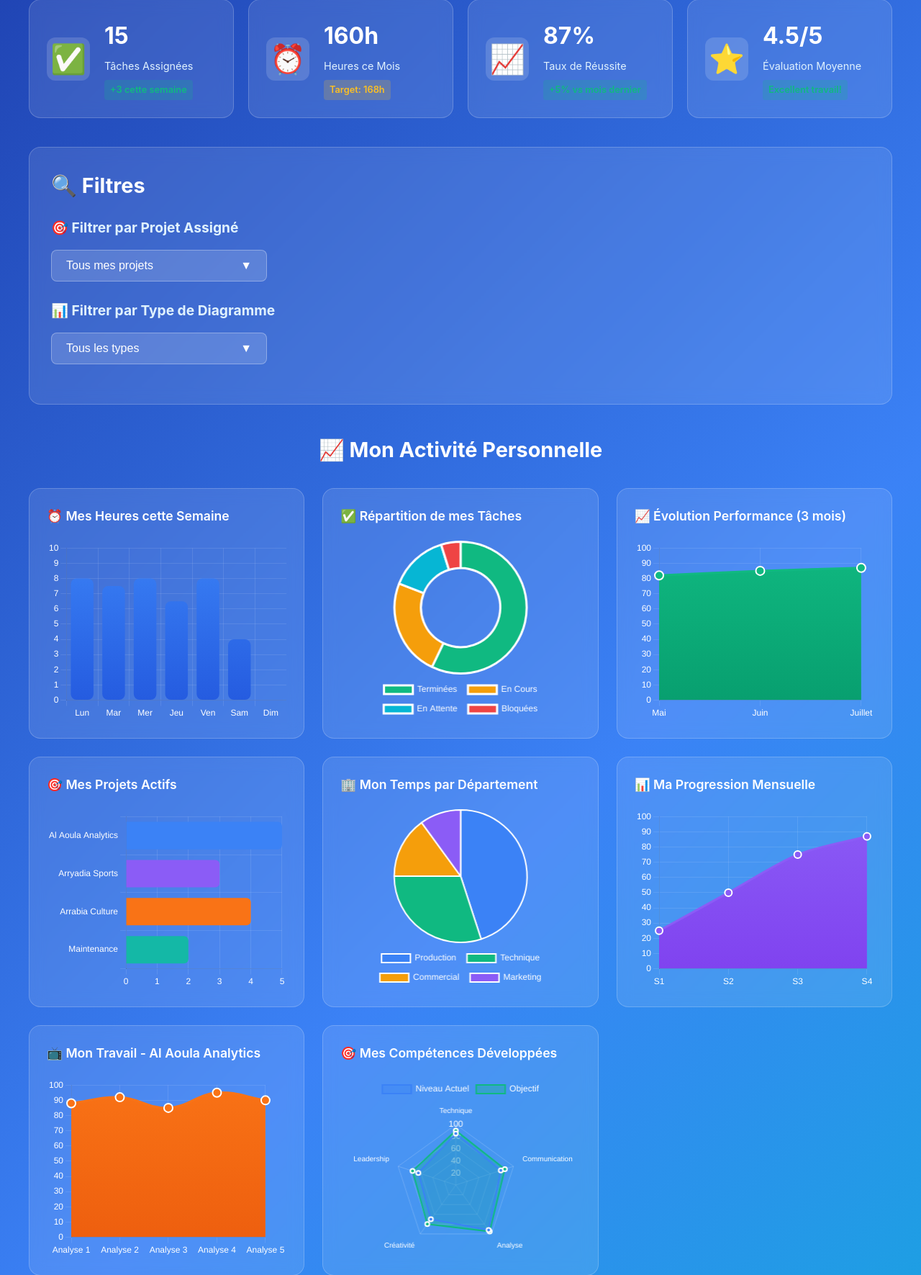
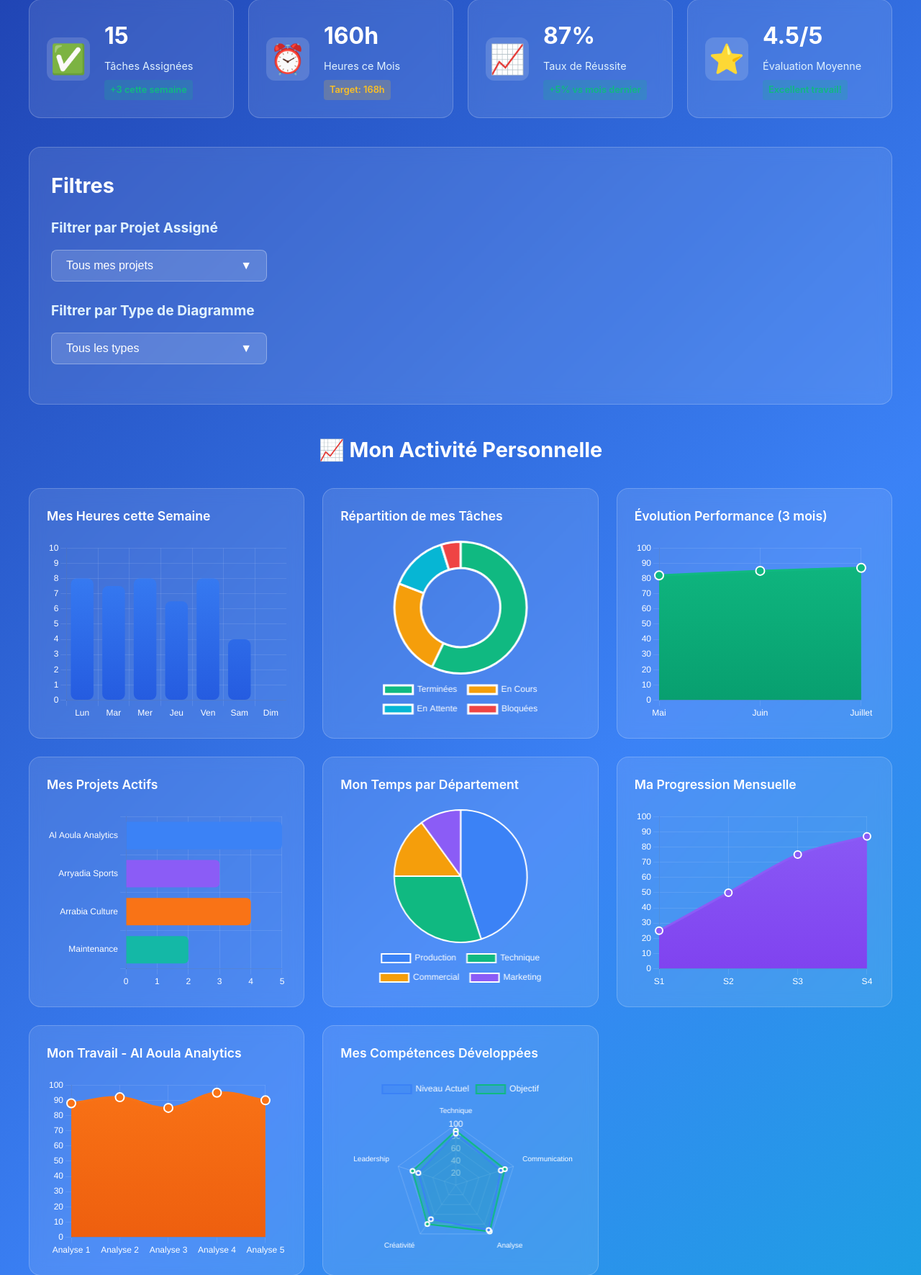
Before and after one commit to meriamouazdou/ProjetSNRT, a Django app: template dashboard/templates/dashboard/cs.html in a window 1280 px wide. Shown: the part 283-2054 px from the top of the page at 72% size. Run offline with Django 5.2, Linux system fonts and the light colour scheme; the template is opened without the code that fills it, so the values that code supplies are empty.

Commit message:
pay no mind to this des chagement qui serve a rien

```diff
--- a/dashboard/templates/dashboard/cs.html
+++ b/dashboard/templates/dashboard/cs.html
@@ -55,11 +55,11 @@
 
         <!-- Rectangle de filtrage principal -->
         <div class="filter-container">
-            <h2>🔍 Filtres</h2>
+            <h2> Filtres</h2>
 
             <!-- Filtres par projet -->
             <div class="filter-section">
-                <h3>🎯 Filtrer par Projet Assigné</h3>
+                <h3> Filtrer par Projet Assigné</h3>
                 <div class="dropdown-container">
                     <button class="dropdown-btn" id="project-dropdown-btn">
                         <span id="project-selected">Tous mes projets</span>
@@ -78,7 +78,7 @@
 
             <!-- Filtres par type de diagramme -->
             <div class="filter-section">
-                <h3>📊 Filtrer par Type de Diagramme</h3>
+                <h3> Filtrer par Type de Diagramme</h3>
                 <div class="dropdown-container">
                     <button class="dropdown-btn" id="type-dropdown-btn">
                         <span id="type-selected">Tous les types</span>
@@ -86,11 +86,11 @@
                     </button>
                     <div class="dropdown-menu" id="type-dropdown-menu">
                         <div class="dropdown-item active" data-diagram="all">Tous</div>
-                        <div class="dropdown-item" data-diagram="bar">📊 Barres</div>
-                        <div class="dropdown-item" data-diagram="line">📈 Lignes</div>
-                        <div class="dropdown-item" data-diagram="pie">🥧 Camembert</div>
-                        <div class="dropdown-item" data-diagram="doughnut">🍩 Anneau</div>
-                        <div class="dropdown-item" data-diagram="radar">🎯 Radar</div>
+                        <div class="dropdown-item" data-diagram="bar"> Barres</div>
+                        <div class="dropdown-item" data-diagram="line"> Lignes</div>
+                        <div class="dropdown-item" data-diagram="pie"> Camembert</div>
+                        <div class="dropdown-item" data-diagram="doughnut"> Anneau</div>
+                        <div class="dropdown-item" data-diagram="radar"> Radar</div>
                     </div>
                 </div>
             </div>
@@ -103,49 +103,49 @@
 
                 <!-- Mes heures cette semaine -->
                 <div class="chart-card" data-department="all" data-type="bar">
-                    <h4>⏰ Mes Heures cette Semaine</h4>
+                    <h4> Mes Heures cette Semaine</h4>
                     <canvas id="weeklyHoursChart"></canvas>
                 </div>
 
                 <!-- Répartition de mes tâches -->
                 <div class="chart-card" data-department="all" data-type="doughnut">
-                    <h4>✅ Répartition de mes Tâches</h4>
+                    <h4> Répartition de mes Tâches</h4>
                     <canvas id="tasksDistributionChart"></canvas>
                 </div>
 
                 <!-- Évolution de ma performance -->
                 <div class="chart-card" data-department="all" data-type="line">
-                    <h4>📈 Évolution Performance (3 mois)</h4>
+                    <h4> Évolution Performance (3 mois)</h4>
                     <canvas id="performanceChart"></canvas>
                 </div>
 
                 <!-- Mes projets actifs -->
                 <div class="chart-card" data-department="all" data-type="bar">
-                    <h4>🎯 Mes Projets Actifs</h4>
+                    <h4> Mes Projets Actifs</h4>
                     <canvas id="activeProjectsChart"></canvas>
                 </div>
 
                 <!-- Temps par département -->
                 <div class="chart-card" data-department="all" data-type="pie">
-                    <h4>🏢 Mon Temps par Département</h4>
+                    <h4> Mon Temps par Département</h4>
                     <canvas id="departmentTimeChart"></canvas>
                 </div>
 
                 <!-- Progression mensuelle -->
                 <div class="chart-card" data-department="all" data-type="line">
-                    <h4>📊 Ma Progression Mensuelle</h4>
+                    <h4> Ma Progression Mensuelle</h4>
                     <canvas id="monthlyProgressChart"></canvas>
                 </div>
 
                 <!-- Projet Al Aoula spécifique -->
                 <div class="chart-card" data-department="al-aoula" data-type="line">
-                    <h4>📺 Mon Travail - Al Aoula Analytics</h4>
+                    <h4> Mon Travail - Al Aoula Analytics</h4>
                     <canvas id="alAoulaPersonalChart"></canvas>
                 </div>
 
                 <!-- Compétences développées -->
                 <div class="chart-card" data-department="all" data-type="radar">
-                    <h4>🎯 Mes Compétences Développées</h4>
+                    <h4> Mes Compétences Développées</h4>
                     <canvas id="skillsChart"></canvas>
                 </div>
 
--- a/dashboard/views.py
+++ b/dashboard/views.py
@@ -1,4 +1,4 @@
 from django.shortcuts import render
 
 def dashboard_view(request):
-    return render(request, 'dashboard/directeur.html')
+    return render(request, 'dashboard/cs.html')
```
